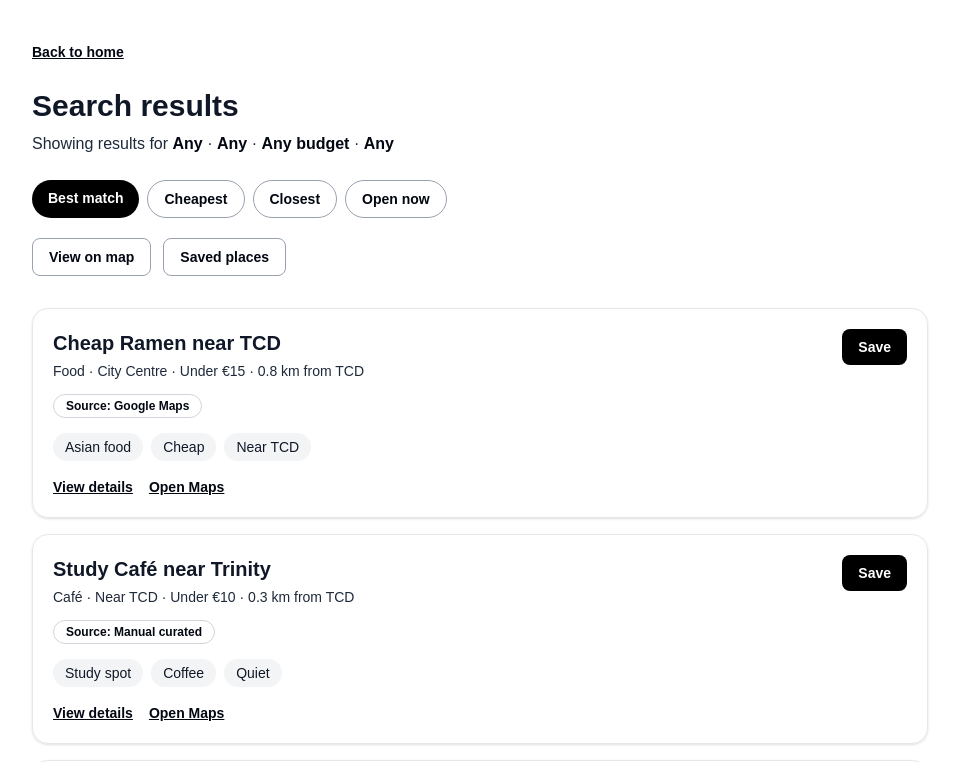
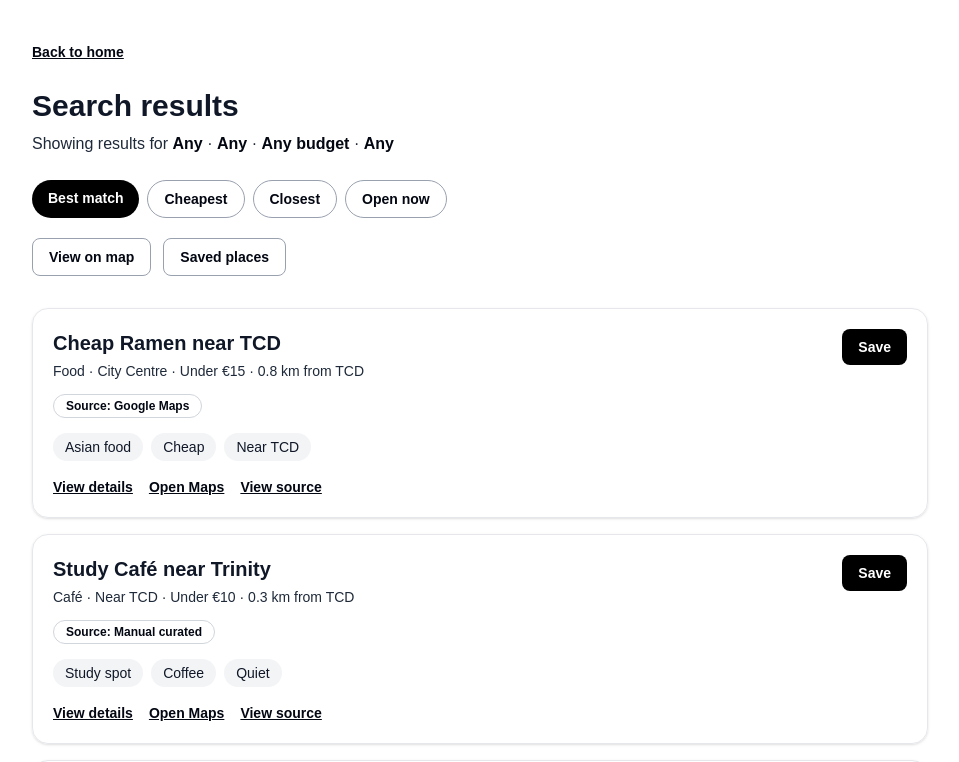
Before and after one commit to kieranji/dublinscanner, a Next.js app: page /search in a window 1280 px wide. Shown: the top 762 px of the page, without its empty margins (160-1119 px from the left). Built offline with nearby package versions, Linux system fonts and the light colour scheme.

Commit message:
Add source links to place cards

```diff
--- a/app/saved/page.tsx
+++ b/app/saved/page.tsx
@@ -85,6 +85,7 @@ export default function SavedPage() {
                 sourceName={place.sourceName}
                 dateLabel={place.dateLabel}
                 mapsUrl={place.mapsUrl}
+                sourceUrl={place.sourceUrl}
                 tags={place.tags}
               />
             ))}
--- a/app/search/page.tsx
+++ b/app/search/page.tsx
@@ -145,6 +145,7 @@ export default async function SearchPage({ searchParams }: SearchPageProps) {
                 sourceName={place.sourceName}
                 dateLabel={place.dateLabel}
                 mapsUrl={place.mapsUrl}
+                sourceUrl={place.sourceUrl}
                 tags={place.tags}
               />
             ))}
--- a/components/PlaceCard.tsx
+++ b/components/PlaceCard.tsx
@@ -10,6 +10,7 @@ type PlaceCardProps = {
   sourceName: string;
   dateLabel?: string;
   mapsUrl: string;
+  sourceUrl: string;
   tags: string[];
 };
 
@@ -23,6 +24,7 @@ export default function PlaceCard({
   sourceName,
   dateLabel,
   mapsUrl,
+  sourceUrl,
   tags,
 }: PlaceCardProps) {
   return (
@@ -75,6 +77,16 @@ export default function PlaceCard({
         >
           Open Maps
         </a>
+
+
+        <a
+          href={sourceUrl}
+          target="_blank"
+          rel="noreferrer"
+          className="text-gray-950 underline"
+        >
+          View source
+        </a>
       </div>
     </article>
   );
```
